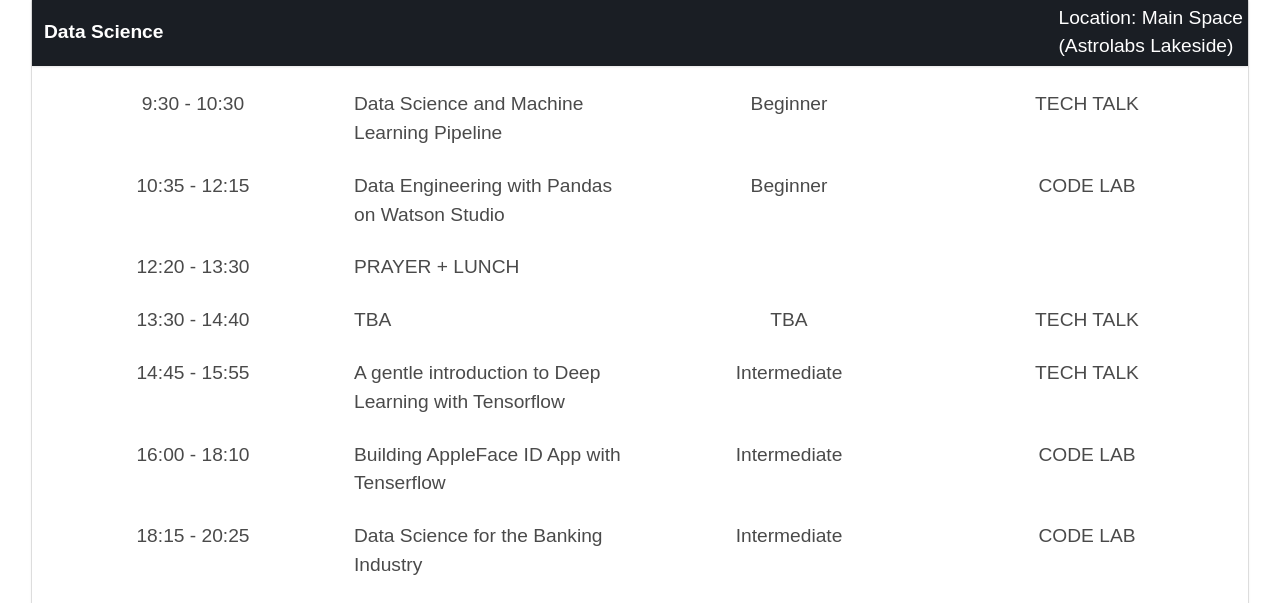
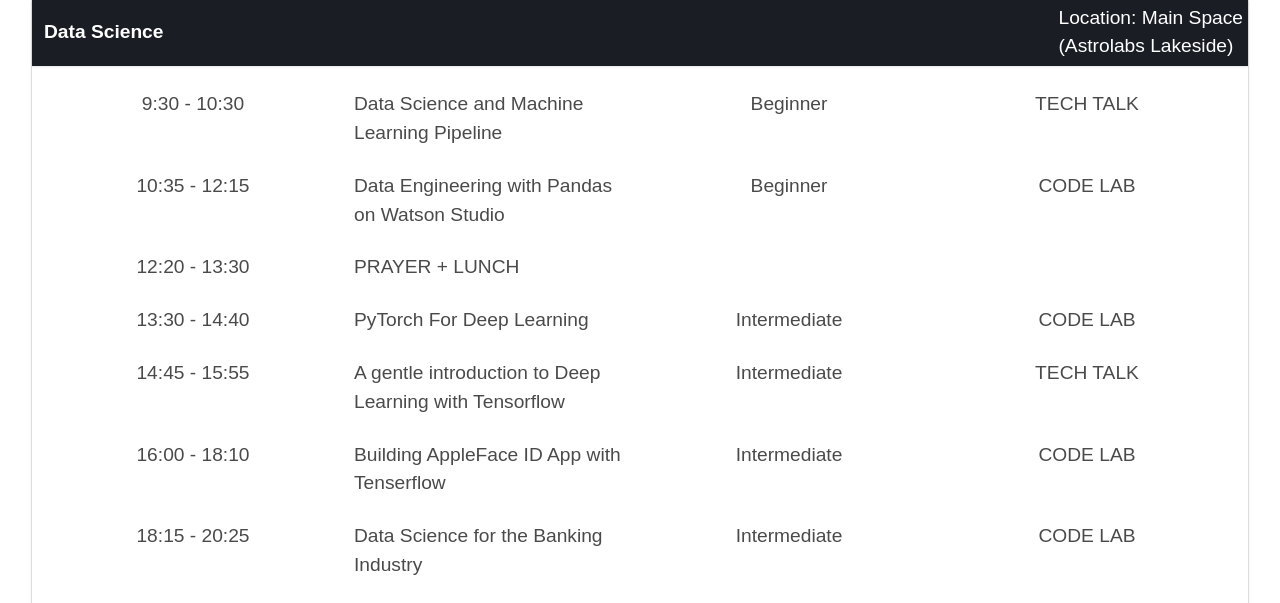
Before and after one commit to sudoalgorithm/IBM-Cloud-DevFest-2018-Website, a Flask app: page / in a window 1280 px wide. Shown: the part 2724-3327 px from the top of the page. Run offline with Flask 2, Linux system fonts and the light colour scheme; some libraries are stand-ins or nearby versions.

Commit message:
Updated the agenda

```diff
--- a/templates/index.html
+++ b/templates/index.html
@@ -271,13 +271,13 @@
                                 <p class="has-text-centered">13:30 - 14:40</p>
                             </div>
                             <div class="column">
-                                <p>TBA</p>
+                                <p>PyTorch For Deep Learning</p>
                             </div>
                             <div class="column">
-                                <p class="has-text-centered">TBA</div>
+                                <p class="has-text-centered">Intermediate</div>
                             </p>
                             <div class="column">
-                                <p class="has-text-centered">TECH TALK</p>
+                                <p class="has-text-centered">CODE LAB</p>
                             </div>
                         </div>
                         <div class="columns">
```
